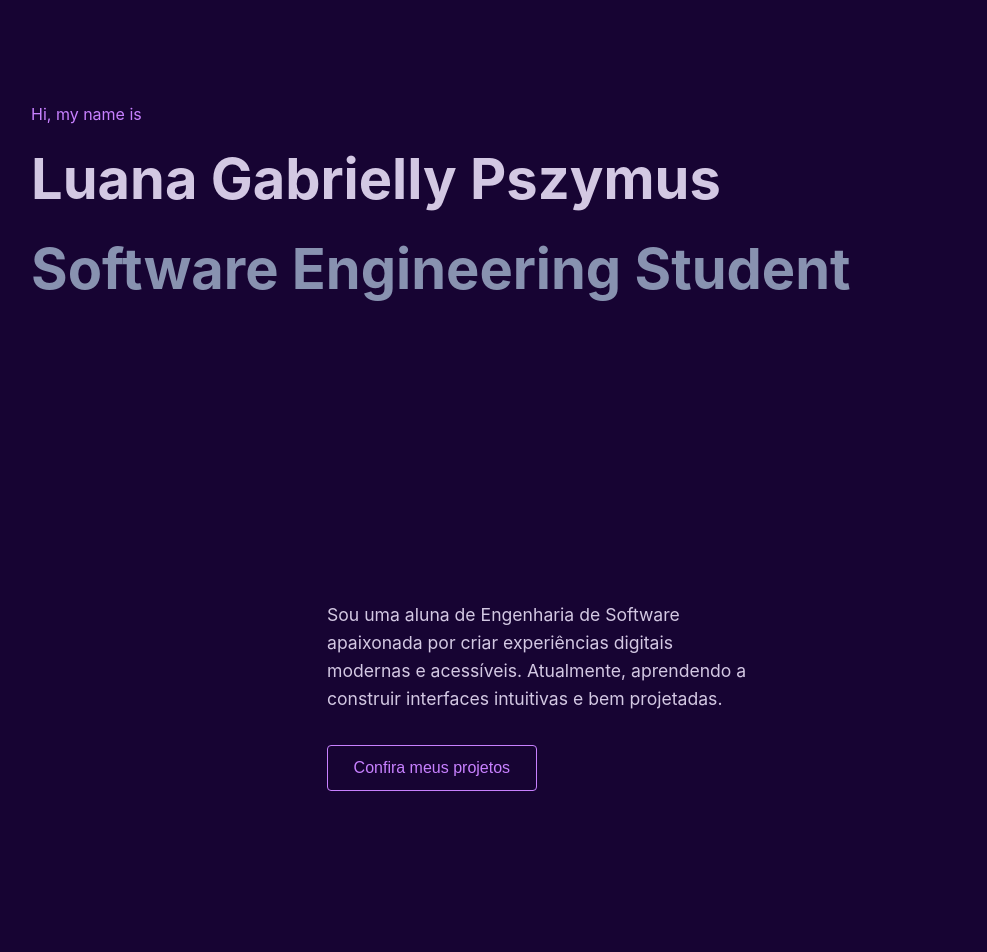
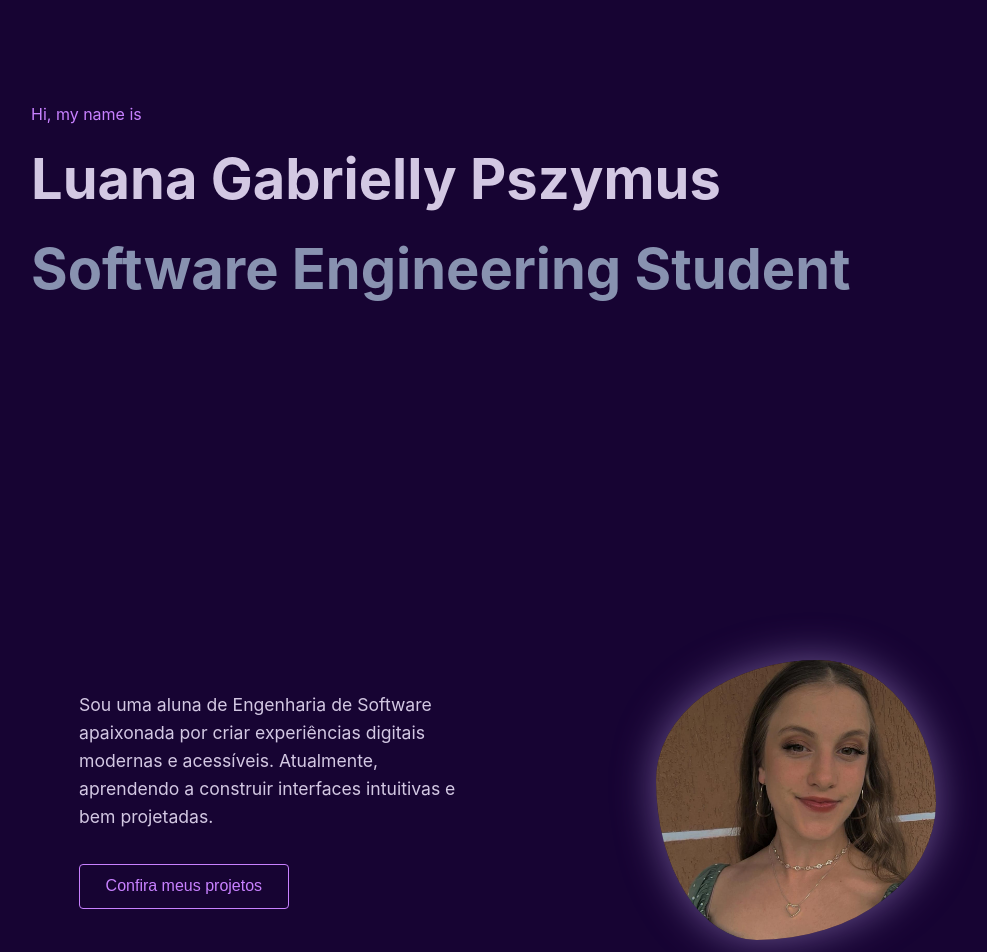
Before and after one commit to luana-pszymus/meu-portifolio, a React (Vite) app in the folder meu-portifolio/: page / in a window 1280 px wide. Shown: the top 952 px of the page, without its empty margins (97-1084 px from the left). Built offline with nearby package versions, Linux system fonts and the light colour scheme.

Commit message:
corrigindo css

```diff
--- a/meu-portifolio/src/style.css
+++ b/meu-portifolio/src/style.css
@@ -156,39 +156,29 @@ nav ul li a:hover {
   filter: brightness(100%) contrast(110%);
 }
 
+/* ===== Layout principal ===== */
 .hero-section {
   display: flex;
-  flex-direction: column;
+  justify-content: space-between;
   align-items: center;
-  padding: 6rem 10%;
   min-height: 100vh;
-  gap: 3rem; /* espaço entre topo e parte inferior */
+  padding: 0 10%;
+  gap: 4rem; /* espaçamento entre texto e imagem */
 }
 
-/* ===== Parte de cima ===== */
-.top-section {
-  text-align: center;
+/* Texto (Conteudo + App) */
+.text-content {
+  flex: 1;
+  display: flex;
+  flex-direction: column;
+  justify-content: center;
 }
 
-.bottom-section {
-  display: flex;
-  align-items: center;
-  justify-content: space-between;
-  width: 100%;
-  max-width: 120px;
-  gap: 4rem;
-}
-
-/* lado esquerdo: texto */
-.left-side {
-  flex: 1;
-}
-
-/* lado direito: imagem */
+/* Imagem à direita */
 .image-content {
   flex: 1;
   display: flex;
-  justify-content: flex-end;
+  justify-content: center;
 }
 
 /* Ajuste para telas menores */
```
